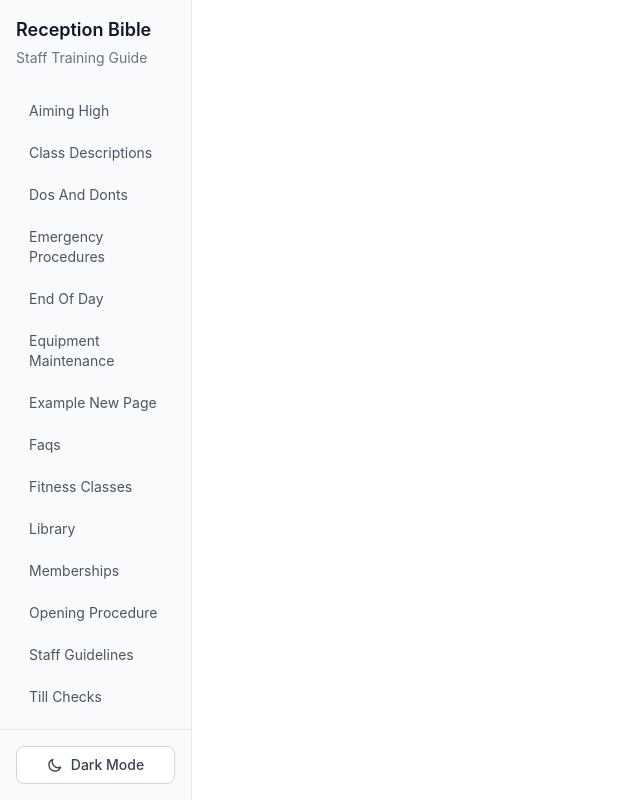
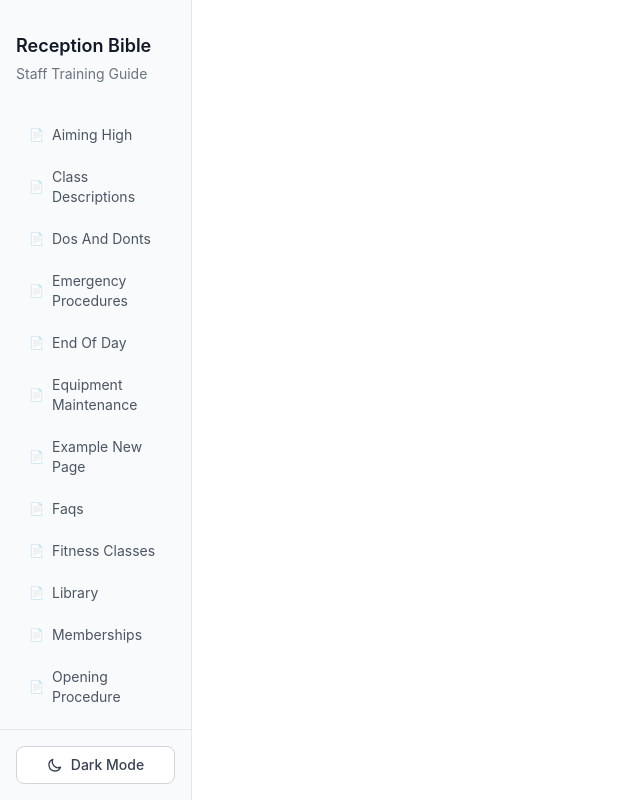
Before and after one commit to johnnyhawk02/sefton-bible-2, a React (Vite) app: page /welcome in a window 1280 px wide. Shown: the whole page, without its empty margins (0-640 px from the left). Built offline with nearby package versions, Linux system fonts and the light colour scheme.

Commit message:
Update Sidebar component layout and improve link styling

```diff
--- a/src/components/Sidebar.jsx
+++ b/src/components/Sidebar.jsx
@@ -37,7 +37,7 @@ function Sidebar({ markdownFiles }) {
 
   return (
     <div className="h-full overflow-y-auto p-4">
-      <div className="mb-6">
+      <div className="mb-8 mt-4">
         <h1 className="text-lg font-semibold text-gray-900 dark:text-gray-100">
           Reception Bible
         </h1>
@@ -55,12 +55,13 @@ function Sidebar({ markdownFiles }) {
               to={`/${file}`}
               ref={(el) => (linkRefs.current[index] = el)}
               data-filename={file}
-              className={`block px-3 py-2 rounded-md text-sm transition-all duration-200 ${
+              className={`flex items-center px-3 py-2 rounded-md text-sm transition-all duration-200 ${
                 isActive
                   ? 'text-gray-900 dark:text-gray-100 bg-gray-50 dark:bg-gray-800/50 font-medium border border-gray-200 dark:border-gray-700'
                   : 'text-gray-600 dark:text-gray-400 hover:text-gray-900 dark:hover:text-gray-200 hover:bg-gray-50 dark:hover:bg-gray-800/30 border border-transparent hover:border-gray-100 dark:hover:border-gray-800'
               }`}
             >
+              <span className="mr-2 text-xs opacity-60">📄</span>
               {formatTitle(file)}
             </Link>
           );
```
